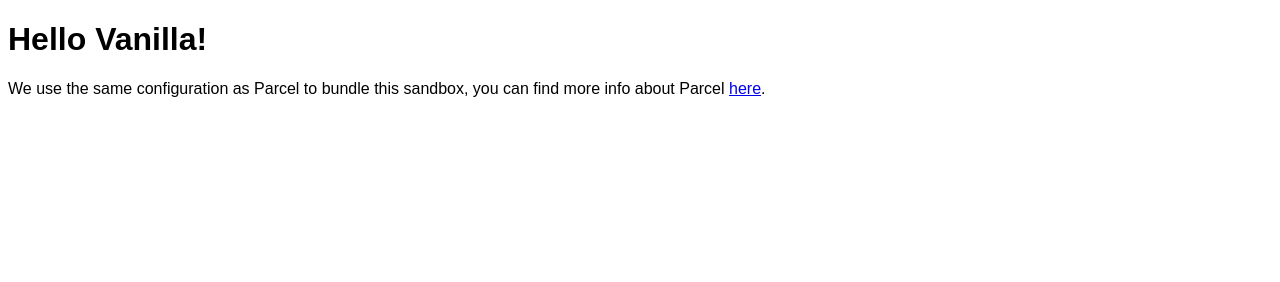
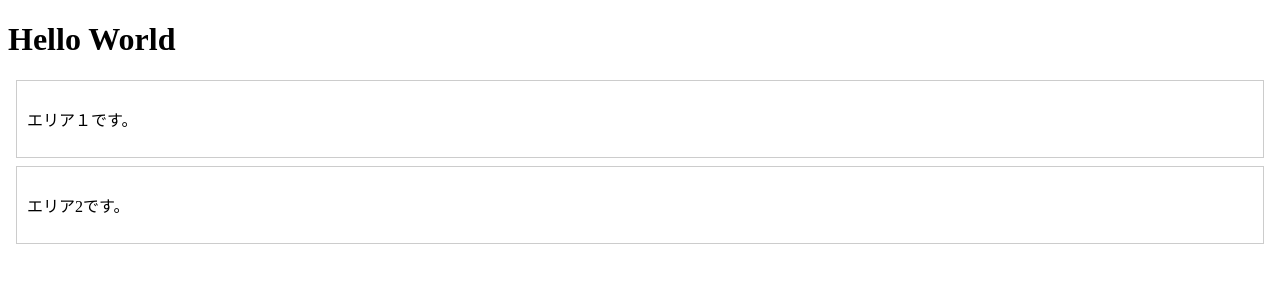
Before and after one commit to Onepiece2424/20220719_react_depisode3, a website built with Parcel: page index.html in a window 1280 px wide. Built offline with nearby package versions, Linux system fonts and the light colour scheme.

Commit message:
initial commit

```diff
--- a/index.html
+++ b/index.html
@@ -1,16 +1,18 @@
 <!DOCTYPE html>
 <html>
+  <head>
+    <title>JavascriptでのDOM操作</title>
+    <meta charset="UTF-8" />
+    <link rel="stylesheet" href="src/styles.css" />
+  </head>
 
-<head>
-	<title>Parcel Sandbox</title>
-	<meta charset="UTF-8" />
-</head>
-
-<body>
-	<div id="app"></div>
-
-	<script src="src/index.js">
-	</script>
-</body>
-
+  <body>
+    <h1 id="title">Hello World</h1>
+    <div class="container">
+      <p>エリア１です。</p>
+    </div>
+    <div class="container">
+      <p>エリア2です。</p>
+    </div>
+  </body>
 </html>
--- a/src/styles.css
+++ b/src/styles.css
@@ -1,3 +1,5 @@
-body {
-  font-family: sans-serif;
+.container {
+  border: solid 1px #ccc;
+  padding: 10px;
+  margin: 8px;
 }
```
